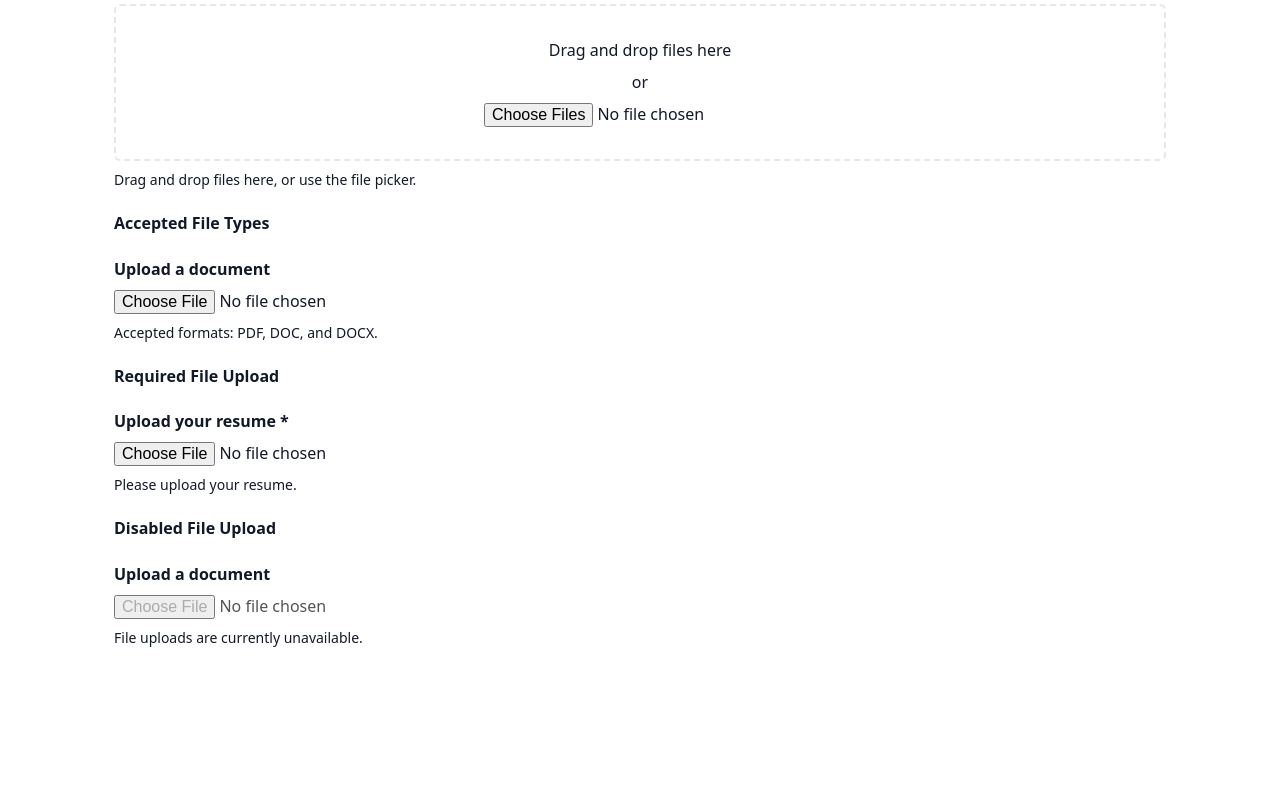
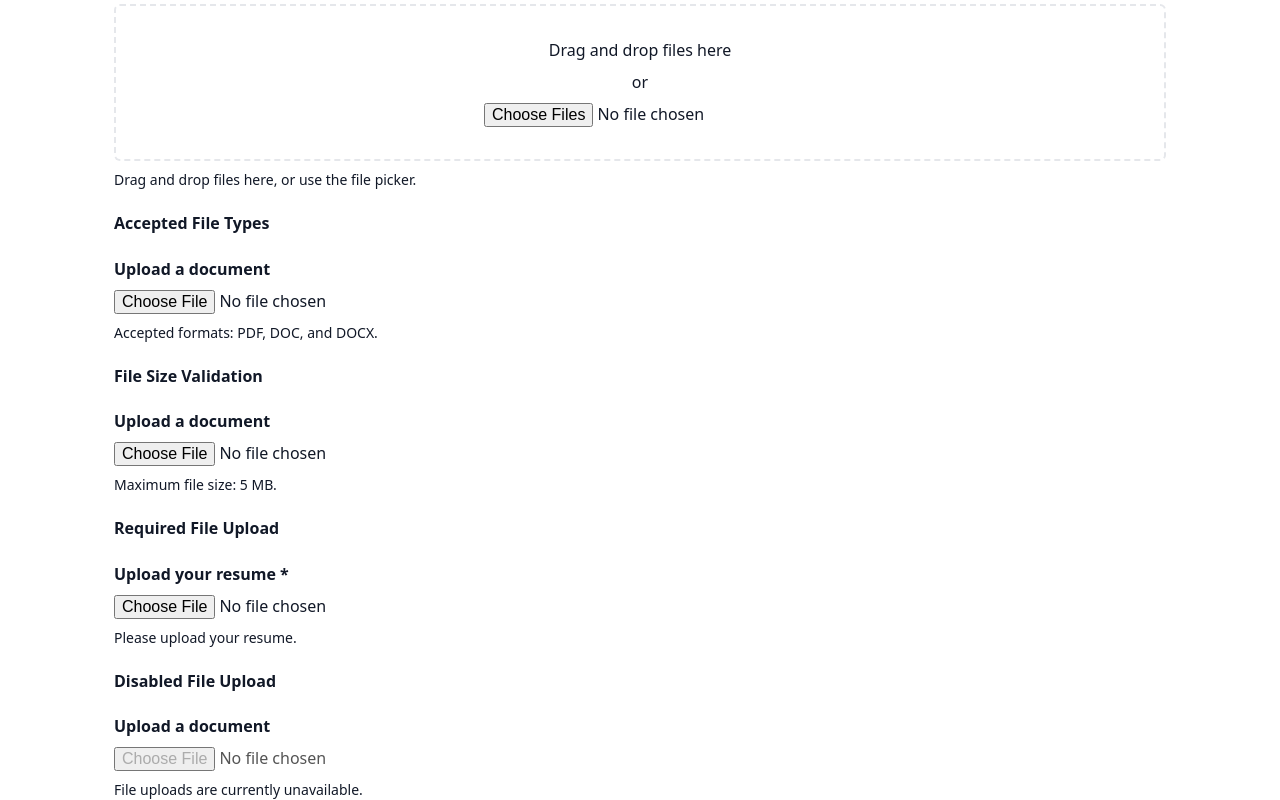
Before and after one commit to rpcorr/accessible-templates, a React (Vite) app: page /form-controls/file-upload in a window 1280 px wide. Shown: the part 712-1512 px from the top of the page. Before the commit the page ends 1360 px from the top, so only its background shows below. Built offline with nearby package versions, Linux system fonts and the light colour scheme.

Commit message:
feat: add file size validation to file upload

```diff
--- a/src/components/FormControls/FileUpload/index.tsx
+++ b/src/components/FormControls/FileUpload/index.tsx
@@ -11,6 +11,7 @@ interface FileUploadProps {
   helperText?: string;
   errorMessage?: string;
   variant?: 'default' | 'dropzone';
+  maxFileSize?: number;
   onChange?: (files: FileList | null) => void;
 }
 
@@ -24,21 +25,51 @@ export function FileUpload({
   helperText,
   errorMessage,
   variant = 'default',
+  maxFileSize,
   onChange,
 }: FileUploadProps) {
   const inputId = useId();
   const [isDragging, setIsDragging] = useState(false);
+  const [fileSizeError, setFileSizeError] = useState('');
+
   const helperTextId = `${inputId}-helper`;
   const errorMessageId = `${inputId}-error`;
 
-  const describedBy = errorMessage
+  const displayedErrorMessage = errorMessage || fileSizeError;
+
+  const describedBy = displayedErrorMessage
     ? errorMessageId
     : helperText
       ? helperTextId
       : undefined;
 
+  function validateFileSize(files: FileList | null): boolean {
+    if (!files || maxFileSize === undefined) {
+      setFileSizeError('');
+      return true;
+    }
+
+    const oversizedFile = Array.from(files).find(
+      (file) => file.size > maxFileSize,
+    );
+
+    if (oversizedFile) {
+      setFileSizeError(
+        `"${oversizedFile.name}" exceeds the maximum file size.`,
+      );
+      return false;
+    }
+
+    setFileSizeError('');
+    return true;
+  }
+
   function handleChange(event: ChangeEvent<HTMLInputElement>) {
-    onChange?.(event.target.files);
+    const files = event.target.files;
+
+    if (validateFileSize(files)) {
+      onChange?.(files);
+    }
   }
 
   function handleDragOver(event: DragEvent<HTMLDivElement>) {
@@ -65,7 +96,12 @@ export function FileUpload({
     }
 
     setIsDragging(false);
-    onChange?.(event.dataTransfer.files);
+
+    const files = event.dataTransfer.files;
+
+    if (validateFileSize(files)) {
+      onChange?.(files);
+    }
   }
 
   const input = (
@@ -79,7 +115,7 @@ export function FileUpload({
       required={required}
       disabled={disabled}
       aria-describedby={describedBy}
-      aria-invalid={errorMessage ? true : undefined}
+      aria-invalid={displayedErrorMessage ? true : undefined}
       onChange={handleChange}
     />
   );
@@ -108,15 +144,15 @@ export function FileUpload({
         input
       )}
 
-      {helperText && !errorMessage && (
+      {helperText && !displayedErrorMessage && (
         <p id={helperTextId} className={styles.helperText}>
           {helperText}
         </p>
       )}
 
-      {errorMessage && (
+      {displayedErrorMessage && (
         <p id={errorMessageId} className={styles.errorMessage} role="alert">
-          {errorMessage}
+          {displayedErrorMessage}
         </p>
       )}
     </div>
--- a/src/examples/FormControls/FileUploadExamples.tsx
+++ b/src/examples/FormControls/FileUploadExamples.tsx
@@ -5,6 +5,7 @@ export function FileUploadExamples() {
   const [selectedFiles, setSelectedFiles] = useState<FileList | null>(null);
   const [multipleFiles, setMultipleFiles] = useState<FileList | null>(null);
   const [droppedFiles, setDroppedFiles] = useState<FileList | null>(null);
+  const [sizeLimitedFile, setSizeLimitedFile] = useState<FileList | null>(null);
   const [acceptedFileError, setAcceptedFileError] = useState('');
 
   function handleAcceptedFileChange(files: FileList | null) {
@@ -114,6 +115,25 @@ export function FileUploadExamples() {
       </section>
 
       <section>
+        <h4>File Size Validation</h4>
+
+        <FileUpload
+          label="Upload a document"
+          name="size-limited-document"
+          // maxFileSize={5 * 1024 * 1024}
+          maxFileSize={1024}
+          helperText="Maximum file size: 5 MB."
+          onChange={setSizeLimitedFile}
+        />
+
+        {sizeLimitedFile && sizeLimitedFile.length > 0 && (
+          <p>
+            Selected file: <strong>{sizeLimitedFile[0].name}</strong>
+          </p>
+        )}
+      </section>
+
+      <section>
         <h4>Required File Upload</h4>
 
         <FileUpload
```
